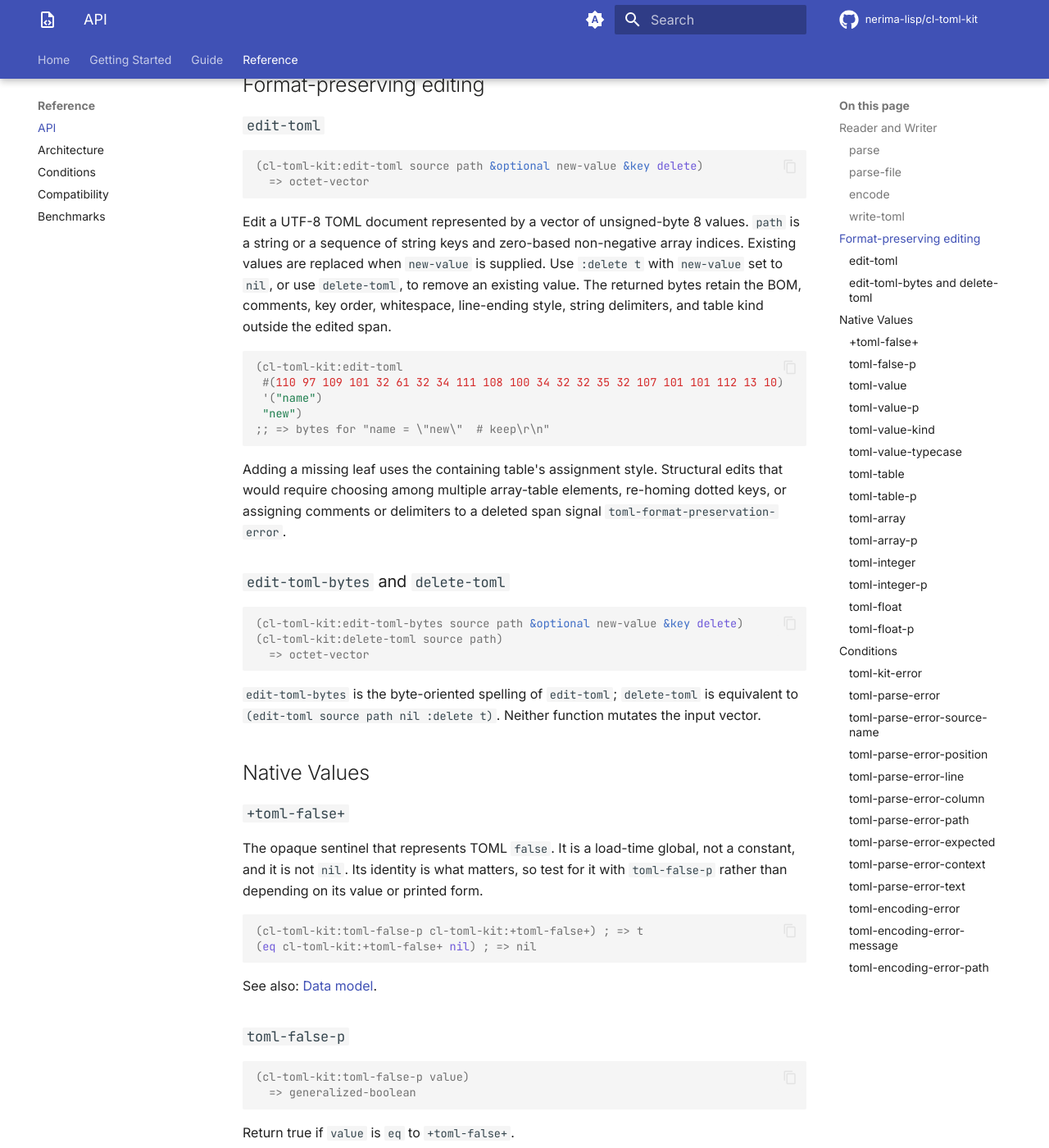
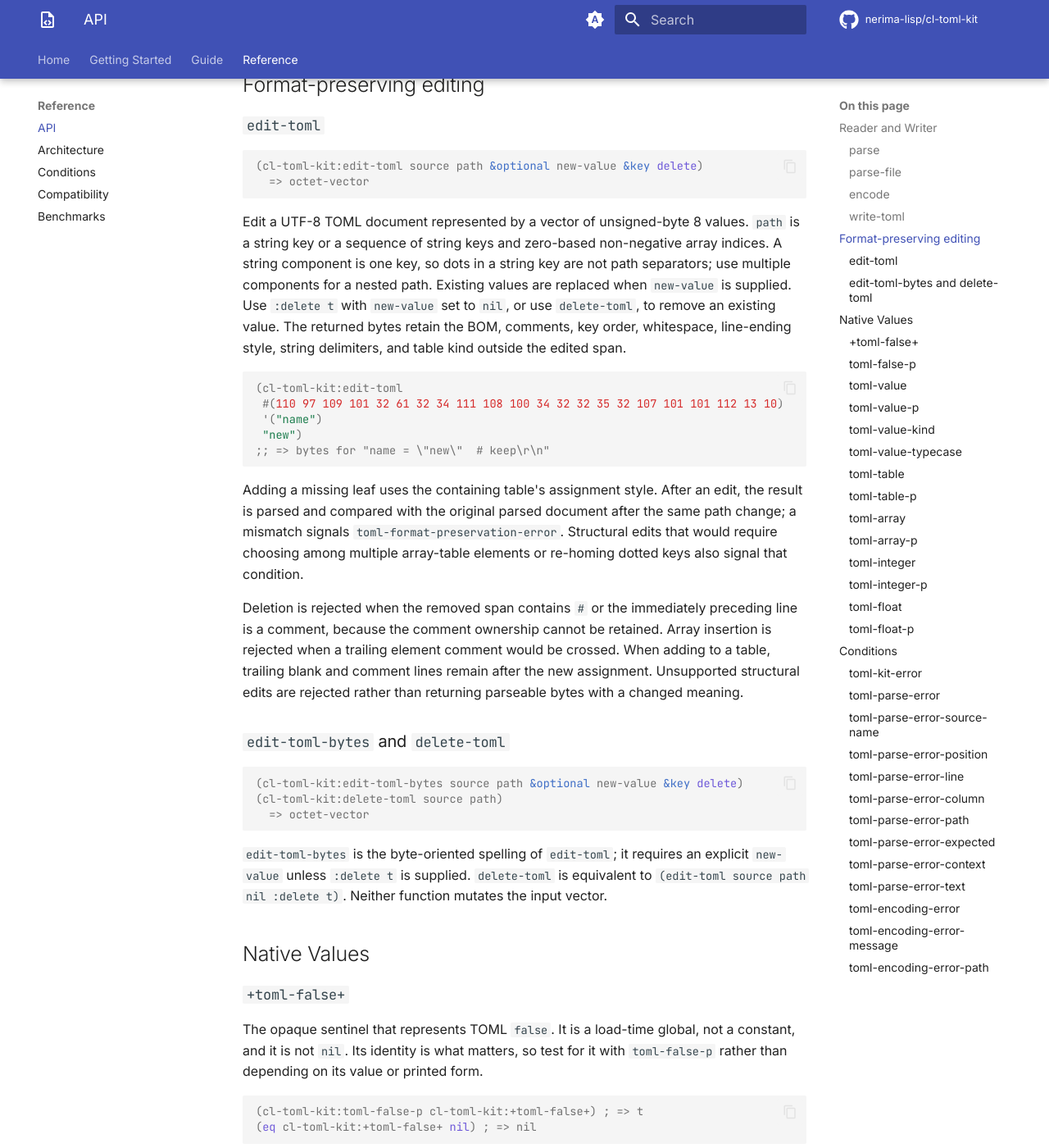
Before and after one commit to nerima-lisp/cl-toml-kit, an MkDocs documentation site: the page built from docs/src/reference/api.md, in a window 1280 px wide and 1400 px high, scrolled down 2632 px. Shown: the whole window at 82% size. Built offline with MkDocs 1.6.1 and Material for MkDocs 9.7.7, drawn with Linux system fonts in a browser that asks for light colours; comment, search, counter and statistics services are not loaded.

Commit message:
Harden format-preserving edit validation

````diff
--- a/docs/src/reference/api.md
+++ b/docs/src/reference/api.md
@@ -130,8 +130,9 @@ See also: [Writer](../guide/writer.md).
 ```
 
 Edit a UTF-8 TOML document represented by a vector of unsigned-byte 8 values.
-`path` is a string or a sequence of string keys and zero-based non-negative
-array indices. Existing values are replaced when `new-value` is supplied.
+`path` is a string key or a sequence of string keys and zero-based non-negative
+array indices. A string component is one key, so dots in a string key are not
+path separators; use multiple components for a nested path. Existing values are replaced when `new-value` is supplied.
 Use `:delete t` with `new-value` set to `nil`, or use `delete-toml`, to remove
 an existing value. The returned
 bytes retain the BOM, comments, key order, whitespace,
@@ -145,10 +146,19 @@ line-ending style, string delimiters, and table kind outside the edited span.
 ;; => bytes for "name = \"new\"  # keep\r\n"
 ```
 
-Adding a missing leaf uses the containing table's assignment style. Structural
-edits that would require choosing among multiple array-table elements,
-re-homing dotted keys, or assigning comments or delimiters to a deleted span
-signal `toml-format-preservation-error`.
+Adding a missing leaf uses the containing table's assignment style. After an
+edit, the result is parsed and compared with the original parsed document
+after the same path change; a mismatch signals
+`toml-format-preservation-error`. Structural edits that would require
+choosing among multiple array-table elements or re-homing dotted keys also
+signal that condition.
+
+Deletion is rejected when the removed span contains `#` or the immediately
+preceding line is a comment, because the comment ownership cannot be retained.
+Array insertion is rejected when a trailing element comment would be crossed.
+When adding to a table, trailing blank and comment lines remain after the new
+assignment. Unsupported structural edits are rejected rather than returning
+parseable bytes with a changed meaning.
 
 ### `edit-toml-bytes` and `delete-toml`
 
@@ -158,9 +168,10 @@ signal `toml-format-preservation-error`.
   => octet-vector
 ```
 
-`edit-toml-bytes` is the byte-oriented spelling of `edit-toml`; `delete-toml`
-is equivalent to `(edit-toml source path nil :delete t)`. Neither function mutates
-the input vector.
+`edit-toml-bytes` is the byte-oriented spelling of `edit-toml`; it requires an
+explicit `new-value` unless `:delete t` is supplied. `delete-toml` is equivalent
+to `(edit-toml source path nil :delete t)`. Neither function mutates the input
+vector.
 
 ## Native Values
 
````
Also changed, not shown: docs/src/reference/conditions.md (+5 -2 lines), README.md, 2 other files.
